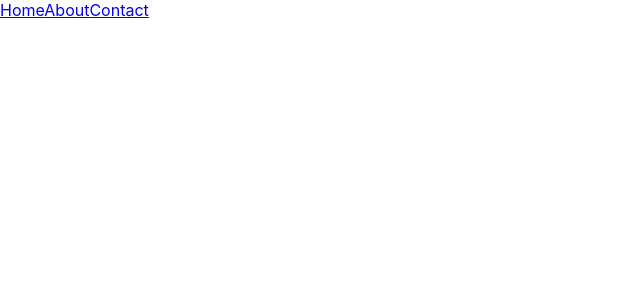
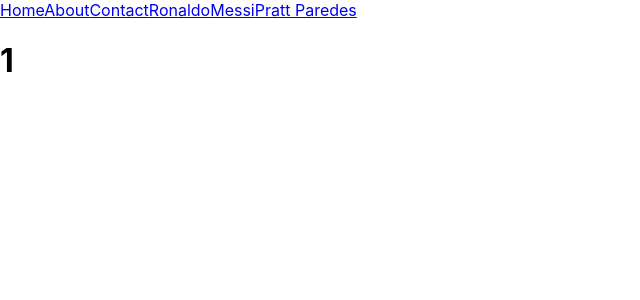
Before and after one commit to prattparedes/React-Crash-Course, a React (Create React App) app: page /users/1 in a window 1280 px wide. Before the commit this address had no page. Shown: the top 300 px of the page, without its empty margins (0-640 px from the left). Built offline with nearby package versions, Linux system fonts and the light colour scheme.

Commit message:
dynamic routing done

```diff
--- a/src/App2.jsx
+++ b/src/App2.jsx
@@ -4,6 +4,7 @@
 import About from "./pages/About";
 import Contact from "./pages/Contact";
 import Nav from "./Components/Nav.jsx"
+import Users from "./pages/Users"
 
 function App2() {
   return (
@@ -11,8 +12,7 @@
         <Nav />
         <Routes>
           <Route path="/" element={<Home />} />
-          <Route path="/about" element={<About />} />
-          <Route path="/contact" element={<Contact />} />
+          <Route path="/users/:username" element={<Users />}/>
         </Routes>
       </Router>
   );
--- a/src/Components/Nav.jsx
+++ b/src/Components/Nav.jsx
@@ -6,6 +6,9 @@
       <Link to="/">Home</Link>
       <Link to="/about">About</Link>
       <Link to="/contact">Contact</Link>
+      <Link to="/users/ronaldo">Ronaldo</Link>
+      <Link to="/users/messi">Messi</Link>
+      <Link to="/users/pratt">Pratt Paredes</Link>
     </nav>
   );
 }
--- /dev/null
+++ b/src/pages/Users.jsx
@@ -0,0 +1,14 @@
+import { useParams } from 'react-router-dom'
+import React, { useEffect } from 'react'
+
+function Users() {
+    const { username } = useParams()
+
+    useEffect(()=> {
+        console.log(`fetching data from ${username}`)
+    }, [username])
+    console.log(username)
+    return <h1>{username}</h1>
+}
+
+export default Users
```
